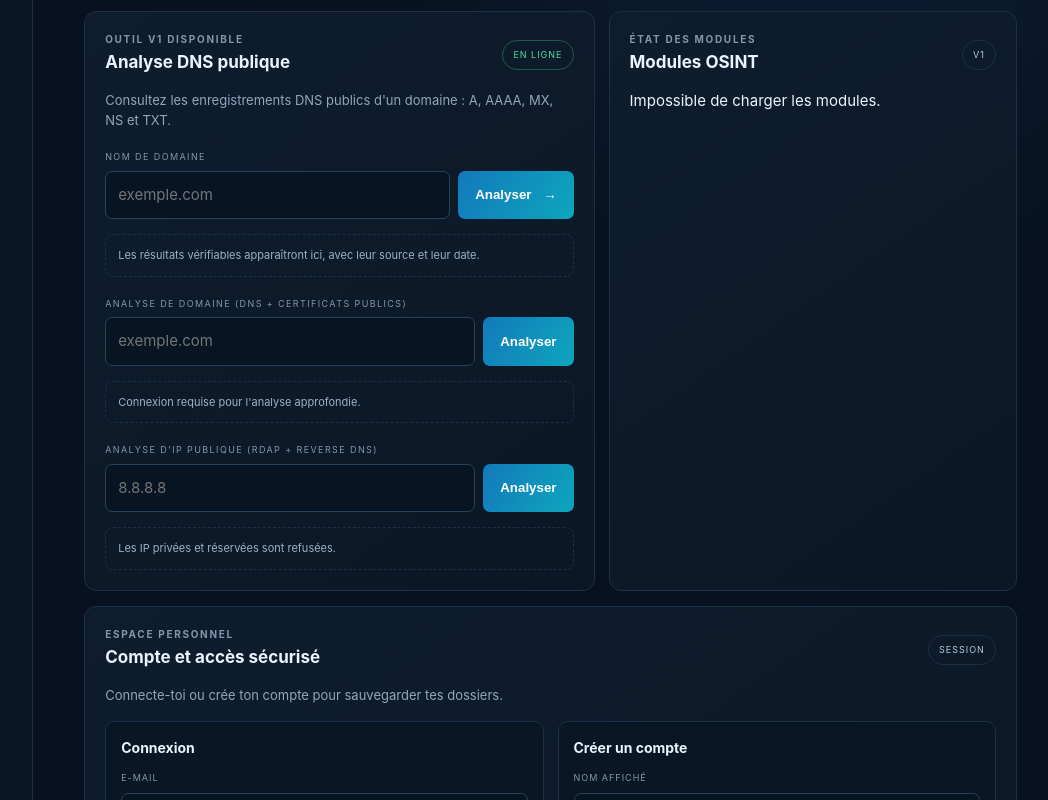
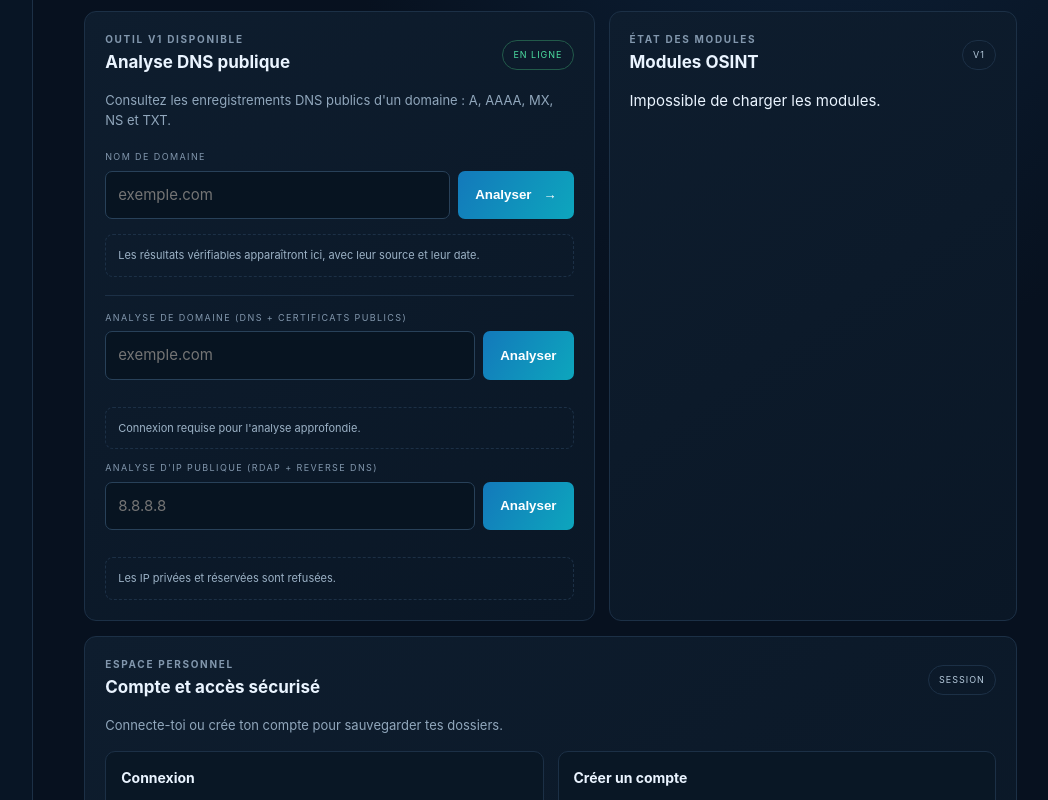
Before and after one commit to Boubaa86/OSINT-HUB-ULTIMATE, a website: page public/index.html in a window 1280 px wide. Shown: the part 521-1321 px from the top of the page, without its empty margins (212-1260 px from the left). Drawn offline with Linux system fonts and the light colour scheme; no server answers.

Commit message:
ui: style domain and IP intelligence results

```diff
--- a/public/styles.css
+++ b/public/styles.css
@@ -26,3 +26,8 @@
 #note-form,#source-form{margin-top:10px}
 #auth-message{min-height:20px}
 @media(max-width:620px){.auth-grid,.case-detail-grid{grid-template-columns:1fr}.case-card{align-items:flex-start;flex-direction:column}.case-actions{width:100%}.case-actions button{flex:1}}
+
+.intel-tools{display:grid;gap:12px;margin-top:18px;padding-top:15px;border-top:1px solid var(--line)}
+.intel-tools form{margin:0}
+.intel-tools .result{max-height:260px}
+.intel-tools pre{white-space:pre-wrap;overflow-wrap:anywhere;font:10px/1.55 ui-monospace,SFMono-Regular,monospace;margin:0;color:#b8d5e8}
```
